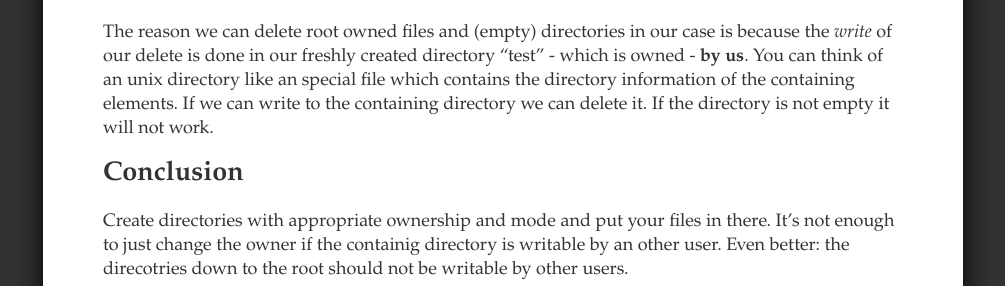
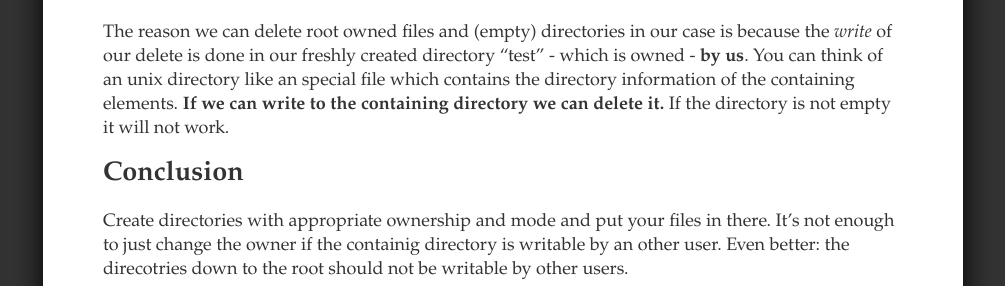
Before and after one commit to toke/toke.de, a Jekyll site: the page built from _posts/2012-03-05-unix-permission-pitfalls-1.markdown, in a window 1280 px wide. Shown: the part 752-1038 px from the top of the page, without its empty margins (137-1142 px from the left). Built offline with Jekyll 4.4.1, drawn with Linux system fonts in a browser that asks for light colours; comment, search, counter and statistics services are not loaded.

Commit message:
Fat parents likely get fat children

```diff
--- a/_posts/2012-03-05-unix-permission-pitfalls-1.markdown
+++ b/_posts/2012-03-05-unix-permission-pitfalls-1.markdown
@@ -34,8 +34,8 @@ The reason we can delete root owned files and (empty) directories
 in our case is because the _write_ of our delete is done in our
 freshly created directory "test" - which is owned - **by us**. You can
 think of an unix directory like an special file which contains the
-directory information of the containing elements. If we can write
-to the containing directory we can delete it. If the directory is
+directory information of the containing elements. **If we can write
+to the containing directory we can delete it.** If the directory is
 not empty it will not work.
 
 ## Conclusion
```
